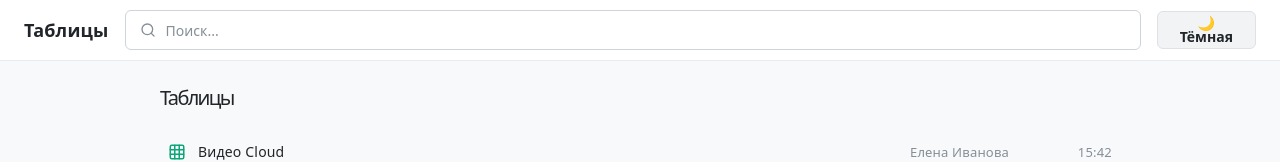
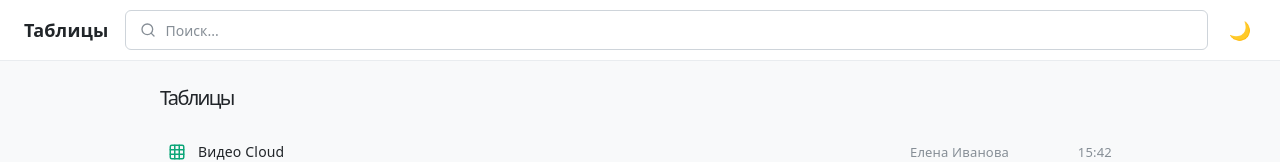
Before and after one commit to sorokinaolga/ex-table, a React (Vite) app: page /spreadsheets in a window 1280 px wide. Shown: the top 162 px of the page. Built offline with nearby package versions, Linux system fonts and the light colour scheme.

Commit message:
Update button theme switcher

```diff
--- a/src/layouts/RootLayout/RootLayout.tsx
+++ b/src/layouts/RootLayout/RootLayout.tsx
@@ -1,15 +1,15 @@
 import { Outlet } from 'react-router';
-import { Button } from '../../components/Button/Button';
 import { Input } from '../../components/Input/Input';
 import { useTheme } from '../../theme/useTheme';
+import { ButtonIcon } from '../../components/ButtonIcon';
 import './RootLayout.css';
 
 function ThemeSwitcher() {
   const { colorScheme, toggle } = useTheme();
   return (
-    <Button variant="default" onClick={toggle}>
-      {colorScheme === 'light' ? '🌙 Тёмная' : '☀️ Светлая'}
-    </Button>
+    <ButtonIcon variant="default" onClick={toggle}>
+      {colorScheme === 'light' ? '🌙' : '☀️'}
+    </ButtonIcon>
   );
 }
 
```
